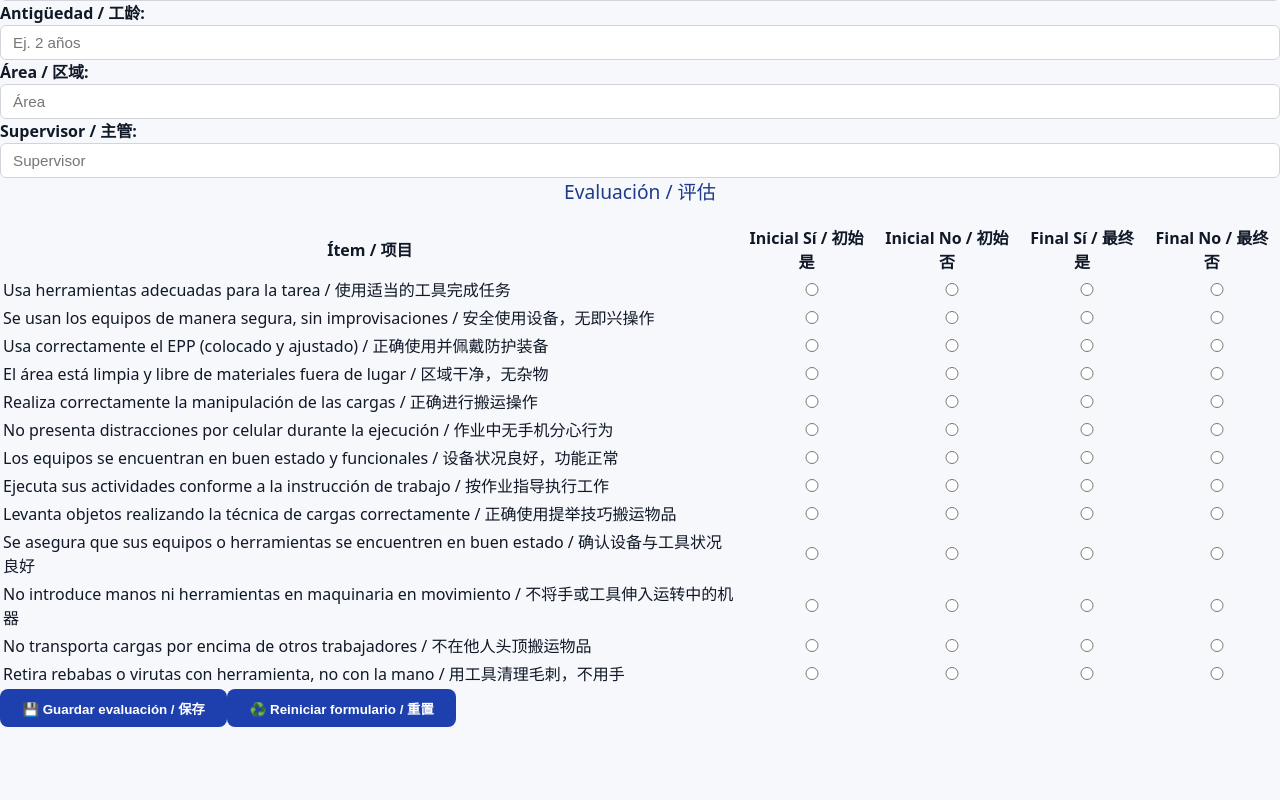
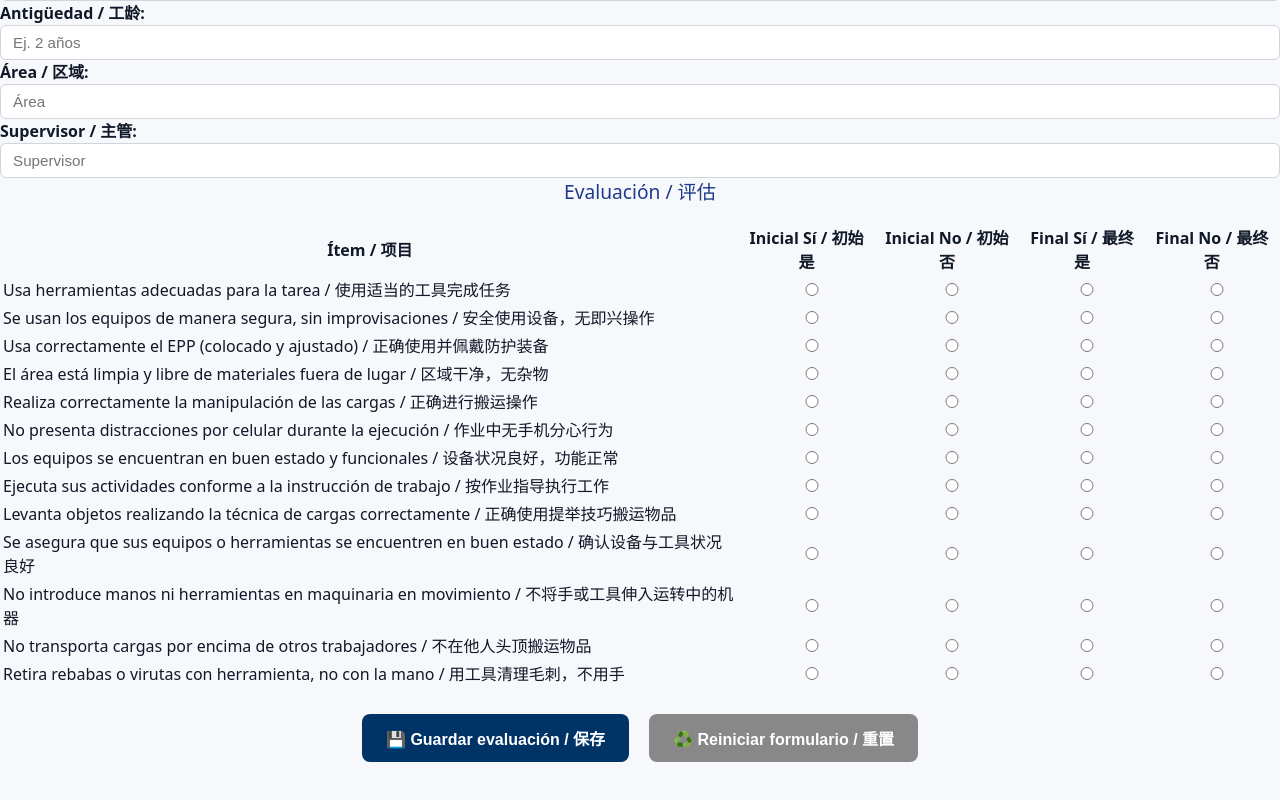
Before and after one commit to adriangarcia412-ui/SOC-V3, a React (Vite) app: page / in a window 1280 px wide. Shown: the part 292-1092 px from the top of the page. Before the commit the page ends 1019 px from the top, so only its background shows below. Built offline with nearby package versions, Linux system fonts and the light colour scheme.

Commit message:
Add button styles and container layout
Added styles for button container and buttons.

```diff
--- a/src/modern.css
+++ b/src/modern.css
@@ -139,3 +139,34 @@ button:hover {
   justify-content: center;
   text-align: center;  /* asegura alineación centrada */
 }
+.button-container {
+  display: flex;
+  justify-content: center;
+  gap: 20px;
+  margin-top: 25px;
+  padding-bottom: 40px;
+}
+
+.save-btn,
+.reset-btn {
+  background-color: #003366;
+  color: white;
+  border: none;
+  border-radius: 8px;
+  padding: 12px 24px;
+  cursor: pointer;
+  font-size: 16px;
+  transition: all 0.2s ease-in-out;
+}
+
+.save-btn:hover {
+  background-color: #0055aa;
+}
+
+.reset-btn {
+  background-color: #888;
+}
+
+.reset-btn:hover {
+  background-color: #666;
+}
```
